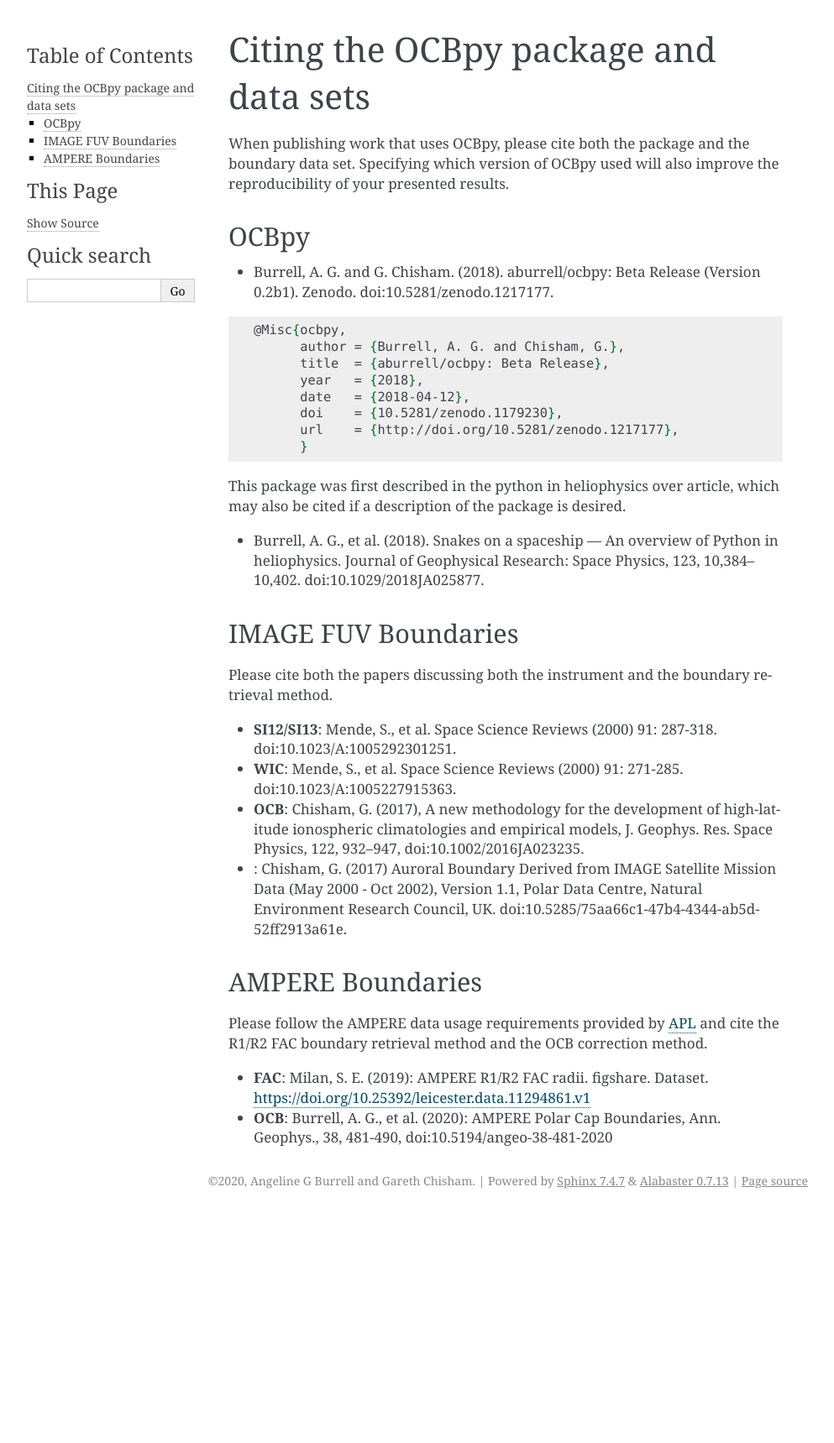
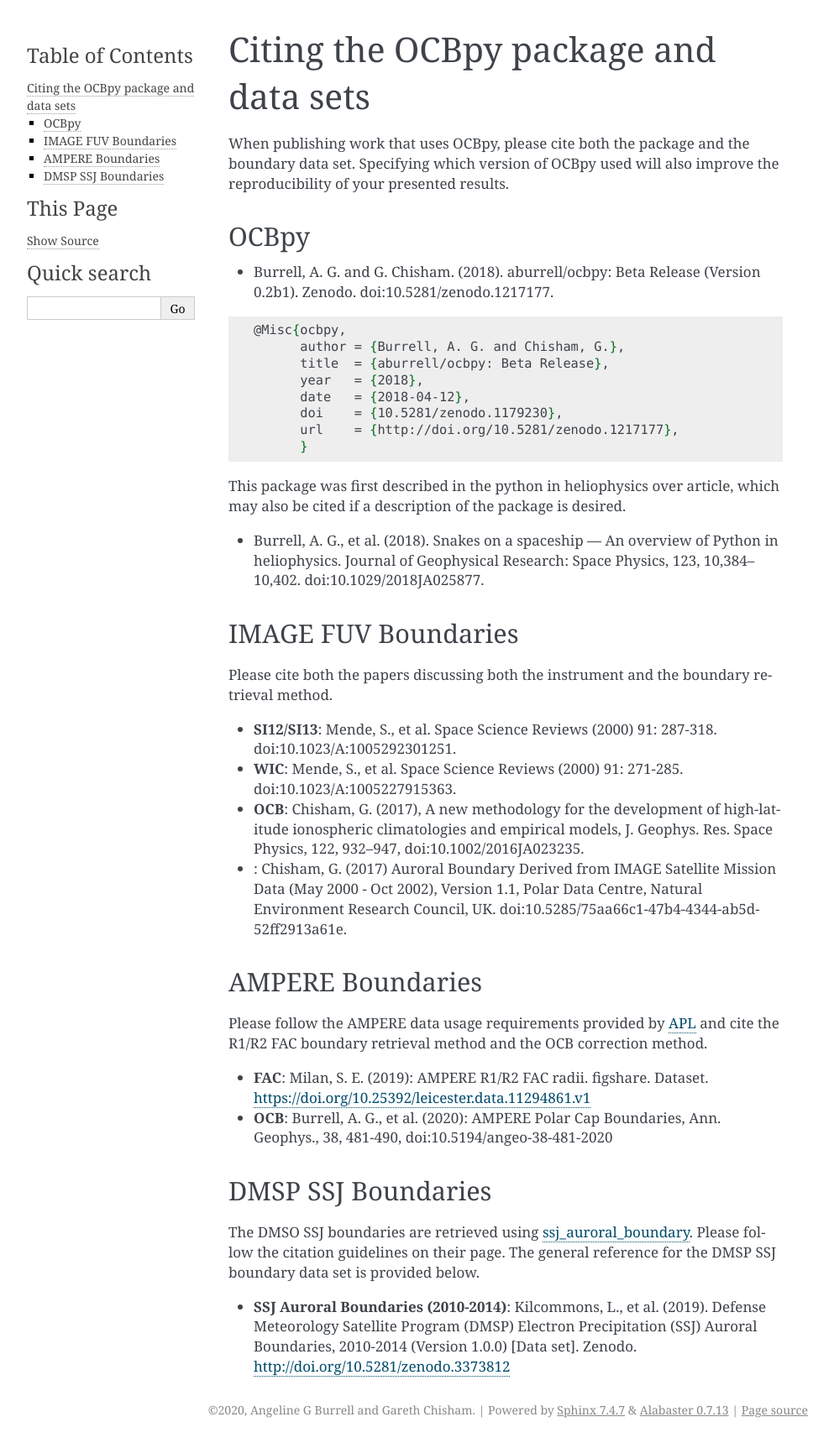
Before and after one commit to aburrell/ocbpy, a Sphinx documentation site: the page built from docs/citing.rst, in a window 1280 px wide. Shown: the whole page at 84% size, without its empty margins (148-1141 px from the left). Built offline with Sphinx 7.4.7, drawn with Linux system fonts in a browser that asks for light colours; before the commit the page ends 1446 px from its top, so only the background shows below that.

Commit message:
DOC: DMSP SSJ reference
Added citation guidelines for the DMSP SSJ boundaries.

```diff
--- a/docs/citing.rst
+++ b/docs/citing.rst
@@ -58,3 +58,16 @@ boundary retrieval method and the OCB correction method.
   https://doi.org/10.25392/leicester.data.11294861.v1
 * **OCB**: Burrell, A. G., et al. (2020): AMPERE Polar Cap Boundaries,
   Ann. Geophys., 38, 481-490, doi:10.5194/angeo-38-481-2020
+
+DMSP SSJ Boundaries
+-------------------
+
+The DMSO SSJ boundaries are retrieved using
+`ssj_auroral_boundary <https://github.com/lkilcommons/ssj_auroral_boundary>`_.
+Please follow the citation guidelines on their page.  The general reference
+for the DMSP SSJ boundary data set is provided below.
+
+* **SSJ Auroral Boundaries (2010-2014)**: Kilcommons, L., et al. (2019).
+  Defense Meteorology Satellite Program (DMSP) Electron Precipitation (SSJ)
+  Auroral Boundaries, 2010-2014 (Version 1.0.0) [Data set]. Zenodo.
+  http://doi.org/10.5281/zenodo.3373812
```
